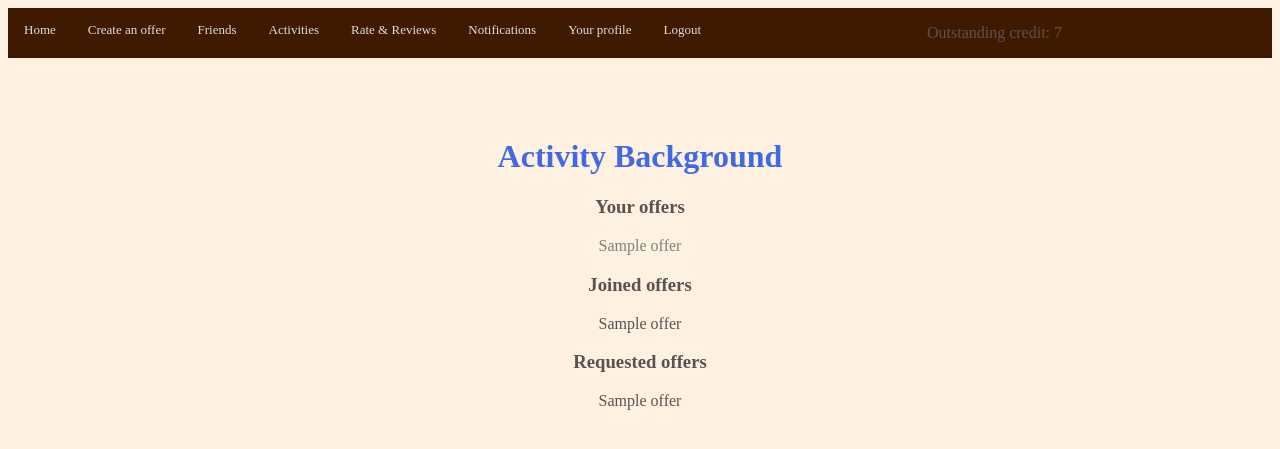
After one commit to sahar-avsh/Zahra-Atrvash, a Django app: page /activity-background/ in a window 1280 px wide. The commit adds this page. Shown: the top 449 px of the page. Run offline with Django 3.2, Linux system fonts and the light colour scheme; a user stored in the database is signed in; tables that the repository leaves empty hold one stand-in row (values such as "Sample post"); some libraries are stand-ins or nearby versions.

Commit message:
Added activity background

```diff
--- a/dj_bootcamp/urls.py
+++ b/dj_bootcamp/urls.py
@@ -29,6 +29,7 @@ from profiles.views import (
     profile_notifications_view,
     profile_friends_view,
     profile_edit_view,
+    profile_activity_background_view,
     send_follow_request,
     accept_follow_request,
     decline_follow_request,
@@ -48,6 +49,7 @@ urlpatterns = [
     path('unfollow/<str:profileID>/', unfollow, name='unfollow'),
     path('notifications/', profile_notifications_view, name='notifications'),
     path('friends/<str:pk>/', profile_friends_view, name='friends'),
+    path('activity-background/', profile_activity_background_view, name='activity_background'),
     path('profiles/<str:pk>/look/', profile_outlook_view, name='profile_look'),
     path('profiles/edit/', profile_edit_view, name='edit_view'),
     # path('api/profiles/<str:pk>/', profile_api_detail_view),
--- a/profiles/models.py
+++ b/profiles/models.py
@@ -32,13 +32,13 @@ class Profile(models.Model):
   description = models.TextField(blank=True)
   credit = models.IntegerField(default=0)
   # offers that profile has requested to join
-  outstanding_offers = models.ManyToManyField('offers.Offer', related_name='profiles_outstanding')
+  outstanding_offers = models.ManyToManyField('offers.Offer', related_name='profiles_outstanding', blank=True)
   # offers that profile has been accepted to join
-  accepted_offers = models.ManyToManyField('offers.Offer', related_name='profiles_accepted')
+  accepted_offers = models.ManyToManyField('offers.Offer', related_name='profiles_accepted', blank=True)
   # skills that profile has
-  skills = models.ManyToManyField('categorytags.Skill', related_name='profiles')
+  skills = models.ManyToManyField('categorytags.Skill', related_name='profiles', blank=True)
   # interests that profile has
-  interests = models.ManyToManyField('categorytags.Interest', related_name='profiles')
+  interests = models.ManyToManyField('categorytags.Interest', related_name='profiles', blank=True)
   # friends
   friends = models.ManyToManyField('Profile', blank=True)
 
--- /dev/null
+++ b/profiles/static/profiles/activity_background.css
@@ -0,0 +1,52 @@
+/* nav-bar line  */
+
+/* Add a black background color to the top navigation */
+.topnav {
+  background-color: rgb(63, 26, 0);
+  overflow: hidden;
+}
+
+/* Style the links inside the navigation bar */
+.topnav a {
+  float: left;
+  display: block;
+  color: #ddd;
+  text-align: center;
+  padding: 14px 16px;
+  text-decoration: none;
+  font-size: 13px;
+}
+
+/* Change the color of links on hover */
+.topnav a:hover {
+  background-color: #ddd;
+  color: rgb(63, 26, 0);
+  transition: 0.5s;
+}
+
+/* Add an active class to highlight the current page */
+.topnav a.active {
+  background-color: rgb(150, 150, 150);
+  color: white;
+}
+
+/* Hide the link that should open and close the topnav on small screens */
+.topnav .icon {
+  display: none;
+}
+
+body{
+  text-align: center;
+  color: rgb(90, 82, 82);
+  background-color: rgb(255, 241, 224);
+}
+
+
+.heading{
+  margin-top: 80px;
+}
+
+a{
+  color: rgb(129, 127, 127);
+  text-decoration: none;
+}
--- a/profiles/views.py
+++ b/profiles/views.py
@@ -16,41 +16,6 @@ def home_view(request, *args, **kwargs):
   # get following list and list their joined offers
   content = {'offer_list': qs_offers}
   return render(request, 'home.html', content)
-
-""" def profile_create_view(request, *args, **kwargs):
-  if request.method == 'POST':
-    post_data = request.POST or None
-    if post_data != None:
-      my_form = ProfileForm(request.POST)
-      if my_form.is_valid():
-        print(my_form.cleaned_data.get('name'))
-        name_input = my_form.cleaned_data.get('name')
-        # Profile.objects.create(name=name_input)
-        # print('post_data', post_data)
-  return render(request, 'forms.html', {}) """
-
-""" def profile_edit_view(request, *args, **kwargs):
-  form = ProfileModelForm(request.POST if request.POST else None,
-   instance=Profile.objects.get(pk=request.user.profile.id))
-
-  if request.method == 'POST':
-    # form = ProfileModelForm(request.POST, request.FILES or None)
-    if form != None:
-  # if request.method == 'POST':
-    # form = ProfileModelForm(request.POST, instance=request.user)
-      if form.is_valid():
-        form.save()
-        # data = form.cleaned_data
-        # for key, value in data.items():
-        #   if not value:
-        #     continue
-        #   else:
-        #     form.instance.key = value
-        # form.instance.save()
-      # obj = form.save(commit=False)
-        return HttpResponseRedirect(reverse('profile_look', kwargs={'pk': form.instance.id}))
-        # return redirect('profile_look', pk=request.user.profile.id)
-  return render(request, "profiles/forms.html", {'form': form}) """
 
 def profile_edit_view(request, *args, **kwargs):
   profile = get_object_or_404(Profile, pk=request.user.profile.id)
@@ -86,6 +51,16 @@ def profile_notifications_view(request, *args, **kwargs):
     friend_requests = None
   content = {"object_list": friend_requests}
   return render(request, "profiles/notifications.html", content)
+
+def profile_activity_background_view(request, *args, **kwargs):
+  obj = request.user.profile
+  created_offers = Offer.objects.all().filter(owner=obj)
+  joined_offers = obj.accepted_offers.all()
+  outstanding_offers = obj.outstanding_offers.all()
+  content = {'created_offers': created_offers,
+  'joined_offers': joined_offers,
+  'outstanding_offers': outstanding_offers}
+  return render(request, "profiles/activity_background.html", content)
 
 """ def profile_api_detail_view(request, pk, *args, **kwargs):
   try:
--- a/templates/base.html
+++ b/templates/base.html
@@ -19,7 +19,7 @@
       <a href="{%url 'home_page' %}">Home</a>
       <a href="{%url 'offer_create' %}">Create an offer</a>
       <a href="{%url 'friends' pk=request.user.profile.id %}">Friends</a>
-      <a href="#about">Activities</a>
+      <a href="{%url 'activity_background' %}">Activities</a>
       <a href="#about">Rate & Reviews</a>
       <a href="{%url 'notifications' %}">Notifications</a>
       <a href="{%url 'profile_look' pk=request.user.profile.id %}">Your profile</a>
--- /dev/null
+++ b/templates/profiles/activity_background.html
@@ -0,0 +1,45 @@
+{% extends "base.html" %}
+
+{% load static %}
+{% block styles %}
+  <link rel="stylesheet" type="text/css" href="{% static 'profiles/activity_background.css' %}">
+{% endblock styles %}
+
+{% block title %}
+Activity Background - {{block.super}}
+{% endblock title %}
+
+{% block content %}
+<h1 class="heading">Activity Background</h1>
+  <div class="items">
+    <h3>Your offers</h3>
+      {% if created_offers.count > 0 %}
+        {% for object in created_offers %}
+          <div>
+            <p><a href="{% url 'offer_look' pk=object.id %}">{{object.title}}</a></p>
+          </div>
+        {% endfor %}
+      {% else %}
+        <h4>You have no created offers.</h4>
+      {% endif %}
+    <h3>Joined offers</h3>
+      {% if joined_offers.count > 0 %}
+        {% for object in joined_offers %}
+          <div>
+            <p>{{object.title}}</p>
+          </div>
+        {% endfor %}
+      {% else %}
+        <h4>You have no joined offers.</h4>
+      {% endif %}
+    <h3>Requested offers</h3>
+      {% if outstanding_offers.count > 0 %}
+        {% for object in outstanding_offers %}
+          <div>
+            <p>{{object.title}}</p>
+          </div>
+        {% endfor %}
+      {% else %}
+        <h4>You have not requested to join any offers.</h4>
+      {% endif %}
+{% endblock content %}
```
Also changed, not shown: profiles/migrations/0010_alter_profile_accepted_offers_and_more.py (added), profiles/migrations/0011_alter_profile_interests_alter_profile_skills.py (added).
